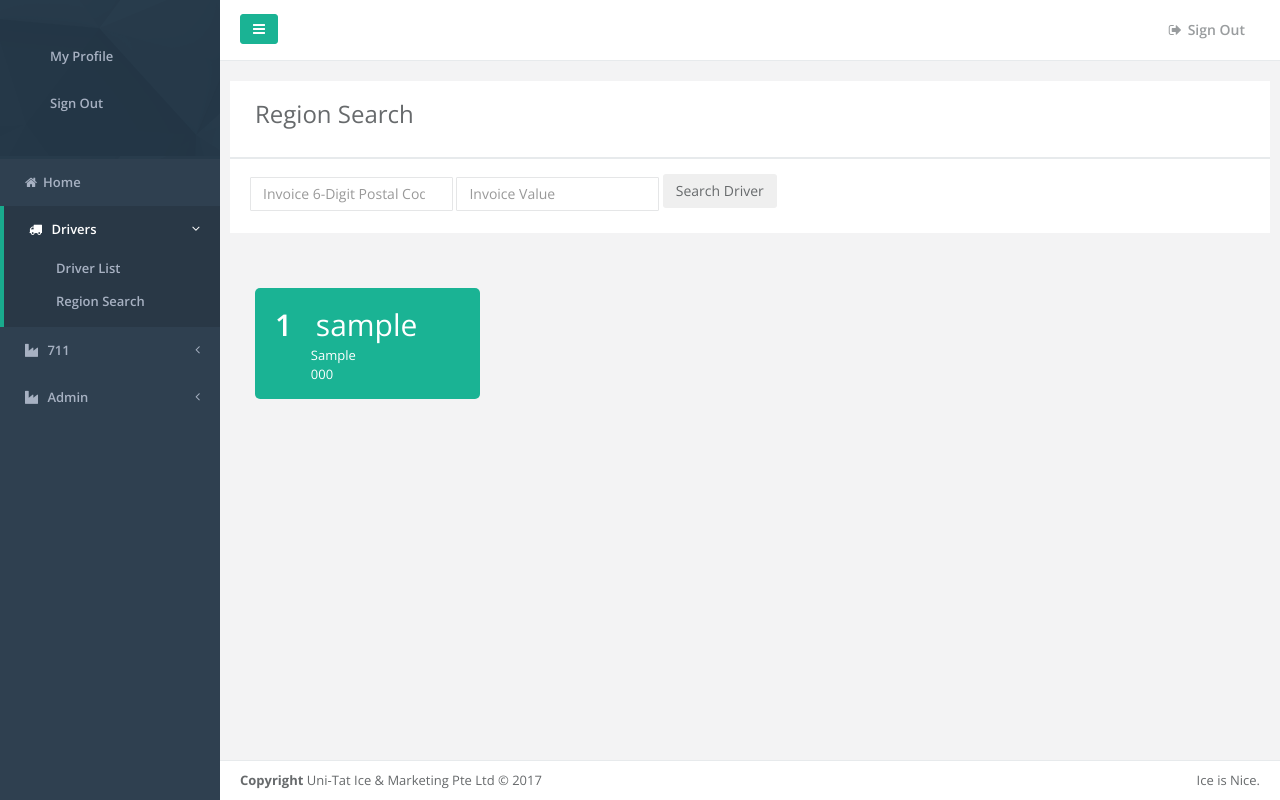
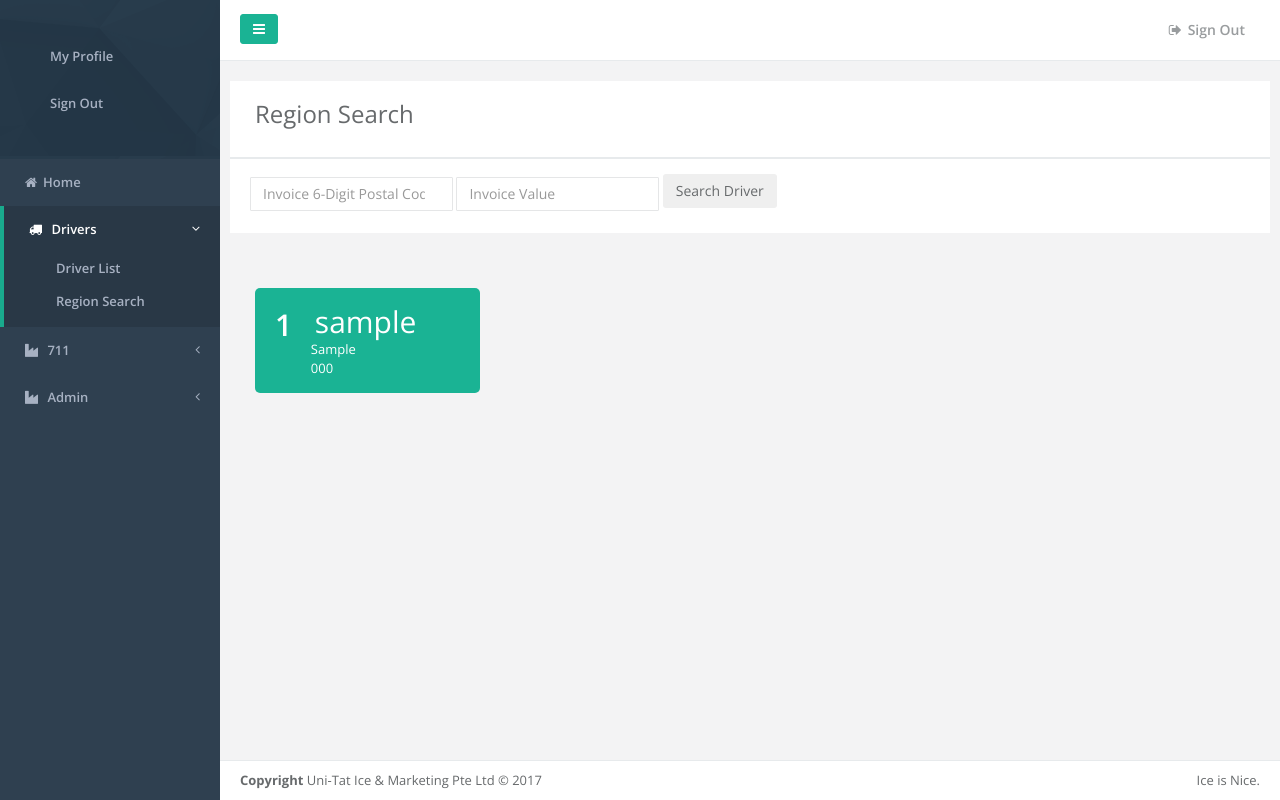
Before and after one commit to endonte/icemanapplication, a Django app: page /drivers/region-search/ in a window 1280 px wide. Run offline with Django 3.2, Linux system fonts and the light colour scheme; a user stored in the database is signed in; tables that the repository leaves empty hold one stand-in row (values such as "Sample post"); some libraries are stand-ins or nearby versions.

Commit message:
minor changes

```diff
--- a/cp/forms.py
+++ b/cp/forms.py
@@ -15,6 +15,7 @@ class DriverEditForm(forms.ModelForm):
                 'phone_number',
                 'wechat_id',
                 'delivery_areas',
+                'delivery_restrictions',
         )
 
     def __init__(self, *args, **kwargs):
--- a/cp/views.py
+++ b/cp/views.py
@@ -1,6 +1,7 @@
 from django.shortcuts import render
 from django.views.generic import ListView
 from django.views.generic.edit import ModelFormMixin
+from django.http import HttpResponseRedirect
 from .forms import DriverEditForm
 from drivers.models import Drivers
 
@@ -20,7 +21,8 @@ class DriverEditListView(ListView, ModelFormMixin):
         self.form = self.get_form(self.form_class)
 
         if self.form.is_valid():
-
+            self.object = self.form.save(commit=False)
+            self.object.save()
             self.form = self.get_form(self.form_class)
 
             return HttpResponseRedirect('/cp/edit-driver')
--- a/drivers/templates/driver-list.html
+++ b/drivers/templates/driver-list.html
@@ -45,6 +45,7 @@
                 <th>Phone #</th>
                 <th>WeChat ID</th>
                 <th data-hide="all" data-filterable="false">Areas Served</th>
+                <th data-hide="all" data-filterable="false">Delivery Restrictions</th>
               </tr>
             </thead>
             <tbody>
@@ -55,6 +56,7 @@
                 <td>{{driver.phone_number}}</td>
                 <td>{{driver.wechat_id}}</td>
                 <td>{% for areas in driver.delivery_areas.all %}{{areas}}: {{areas.region_names}}<br />{% endfor %}</td>
+                <td>{{driver.delivery_restrictions}}</td>
               </tr>
               {% endfor %}
             </tbody>
--- a/drivers/templates/region-search.html
+++ b/drivers/templates/region-search.html
@@ -34,7 +34,7 @@
               <h2 class="font-bold">1</h2>
             </div>
             <div class="col-lg-10">
-              <h1 class="m-xs">{{driver}}</h1>
+              <h1 class="m-xxs">{{driver}}</h1>
               <span>{{driver.designation}}</span><br />
               <span>{{driver.phone_number}}</span>
             </div>
@@ -54,7 +54,7 @@
               <h2 class="font-bold">1</h2>
             </div>
             <div class="col-lg-10">
-              <h1 class="m-xs">{{driver}}</h1>
+              <h1 class="m-xxs">{{driver}}</h1>
               <span>{{driver.designation}}</span><br />
               <span>{{driver.phone_number}}</span>
             </div>
@@ -74,7 +74,7 @@
               <h2 class="font-bold">2</h2>
             </div>
             <div class="col-lg-10">
-              <h1 class="m-xs">{{driver}}</h1>
+              <h1 class="m-xxs">{{driver}}</h1>
               <span>{{driver.designation}}</span><br />
               <span>{{driver.phone_number}}</span>
             </div>
@@ -94,7 +94,7 @@
               <h2 class="font-bold">3</h2>
             </div>
             <div class="col-lg-10">
-              <h1 class="m-xs">{{driver}}</h1>
+              <h1 class="m-xxs">{{driver}}</h1>
               <span>{{driver.designation}}</span><br />
               <span>{{driver.phone_number}}</span>
             </div>
@@ -115,7 +115,7 @@
               <h2 class="font-bold">4</h2>
             </div>
             <div class="col-lg-10">
-              <h1 class="m-xs">{{driver}}</h1>
+              <h1 class="m-xxs">{{driver}}</h1>
               <span>{{driver.designation}}</span><br />
               <span>{{driver.phone_number}}</span>
             </div>
```
